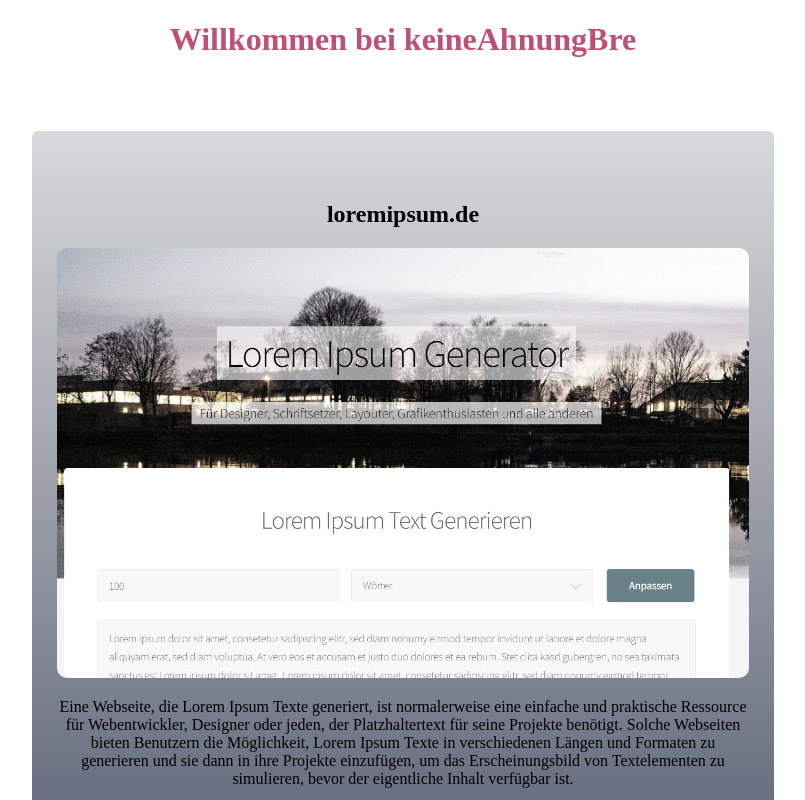
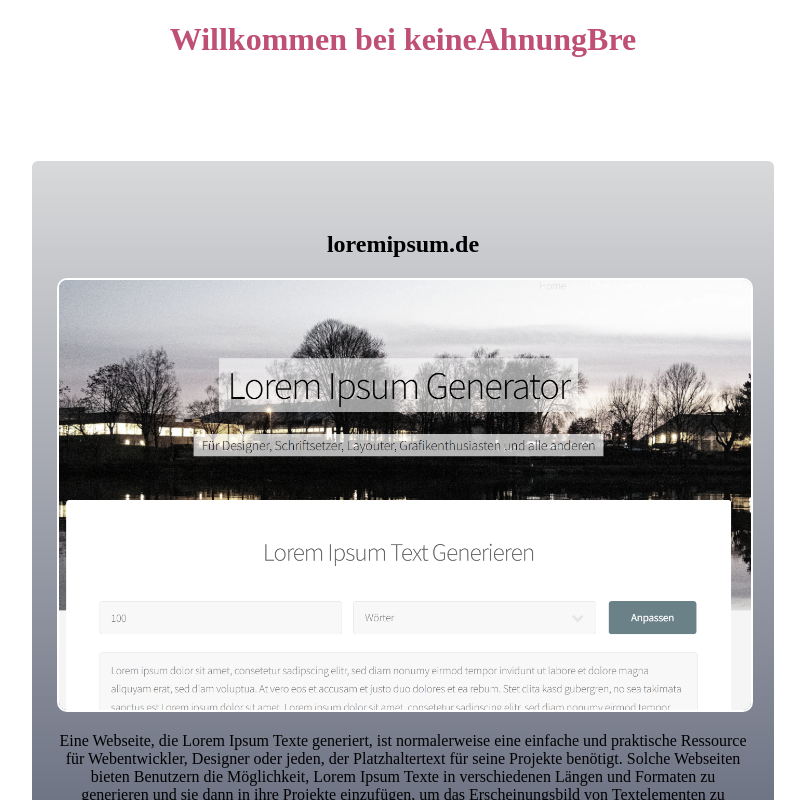
Before and after one commit to idontgitthiscode/keineahnungbre, a Next.js app: page / in a window 1280 px wide. Shown: the top 800 px of the page, without its empty margins (237-1042 px from the left). Built offline with nearby package versions, Linux system fonts and the light colour scheme.

Commit message:
added padding to h2

```diff
--- a/components/contentlist/index.js
+++ b/components/contentlist/index.js
@@ -11,6 +11,7 @@ const StyledContentlist = styled.ul`
 
 const StyledH2 = styled.h2`
   color: white;
+  padding-bottom: 30px;
 `;
 
 const StyledDIV = styled.div`
@@ -34,6 +35,7 @@ const ContentImage = styled(Image)`
   max-width: 100%;
   height:auto;
   filter: grayscale(70%);
+  border: 2px solid white;
   &:hover {
     filter: grayscale(0%);
   }
```
